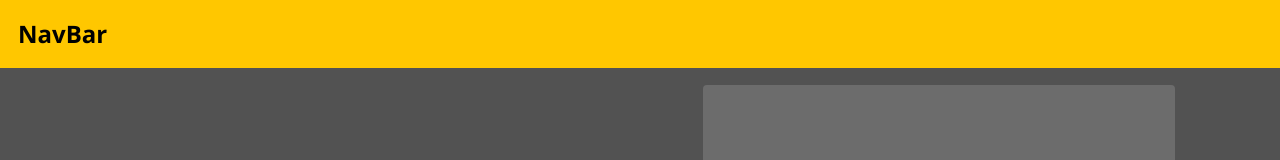
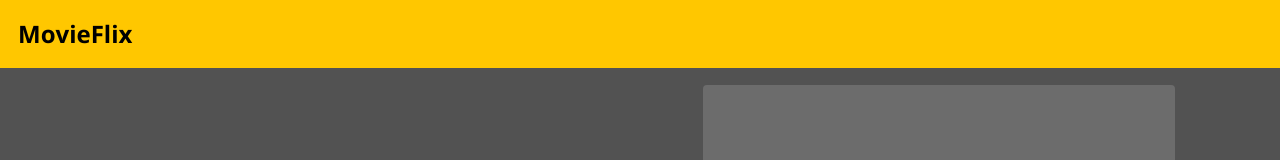
Before and after one commit to MarceloMachadoxD/TDDMovieFlixFrontend, a React (Create React App) app: page / in a window 1280 px wide. Shown: the top 160 px of the page. Built offline with nearby package versions, Linux system fonts and the light colour scheme; the HTML template or start-up script is replaced by a standard one.

Commit message:
Update Navbar logo text

```diff
--- a/src/components/Navbar/index.tsx
+++ b/src/components/Navbar/index.tsx
@@ -1,14 +1,13 @@
-import { Link } from "react-router-dom";
-import React from "react";
+import { NavLink } from 'react-router-dom';
 
 import './styles.css';
 
 const Navbar = () => {
   return (
     <nav className="navbar main-nav">
-      <Link to="/" className="nav-logo-text">
-        <h4 className="text-primary">NavBar</h4>
-      </Link>
+      <NavLink to="/" className="nav-logo-text">
+        <h4 className="text-primary">MovieFlix</h4>
+      </NavLink>
     </nav>
   );
 };
```
